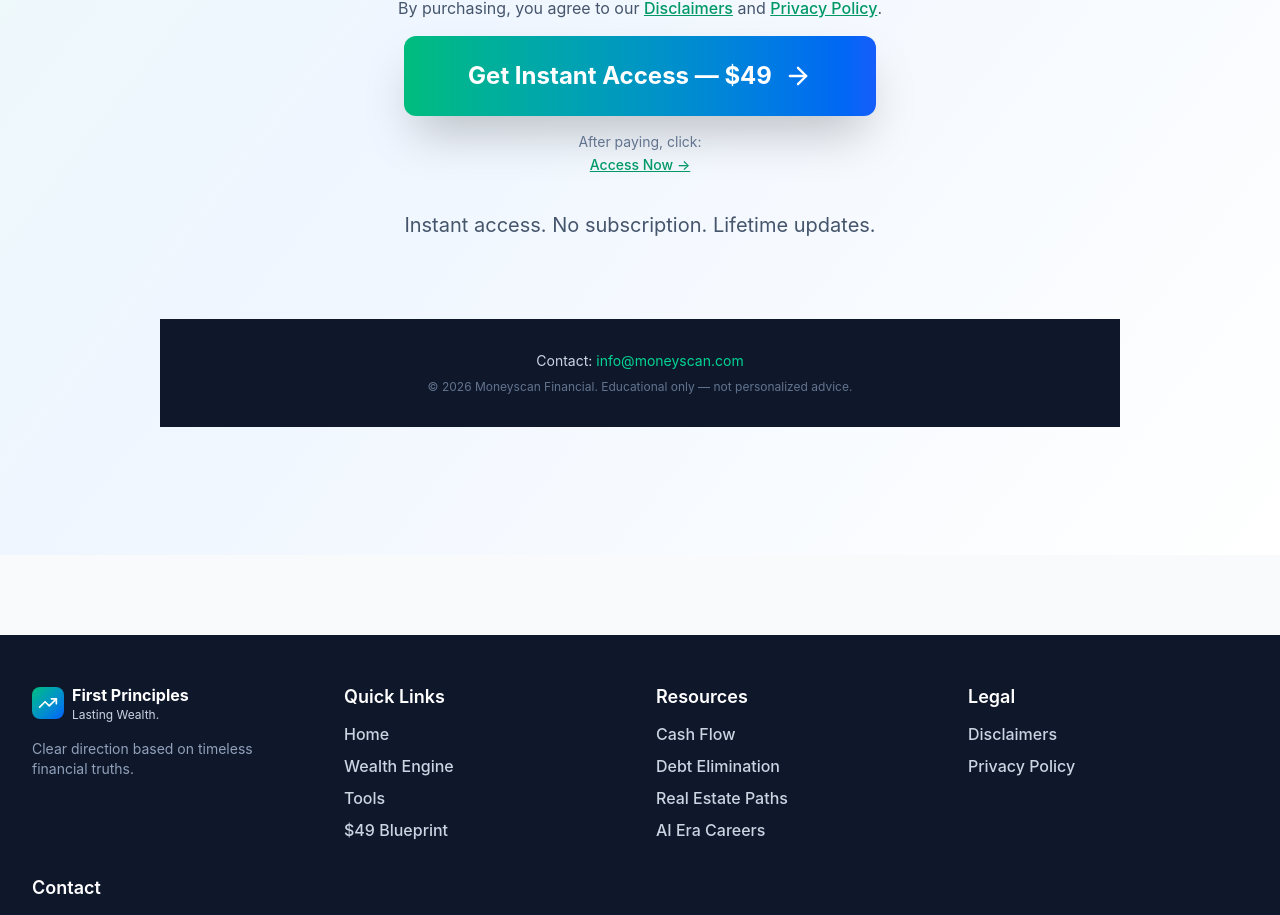
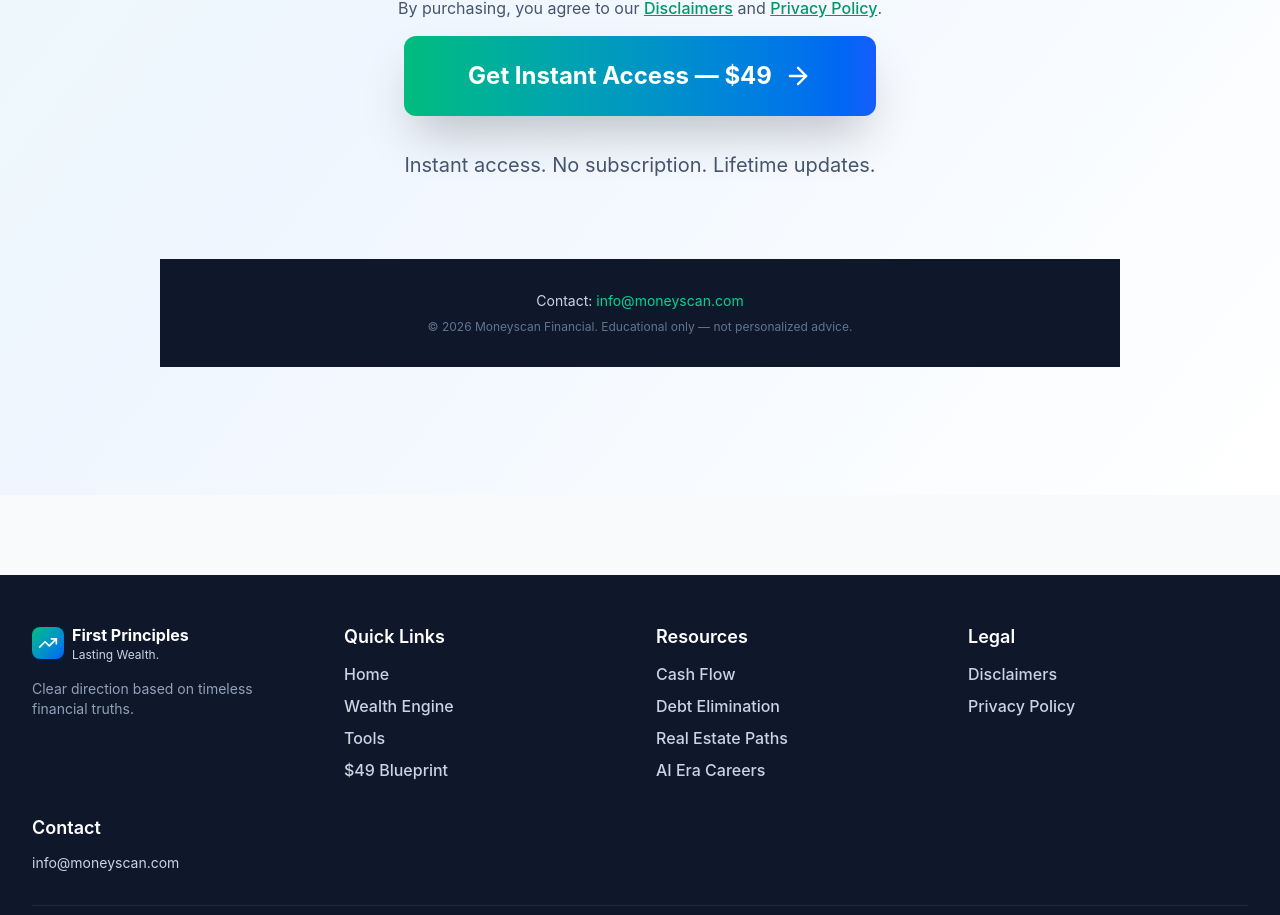
Before and after one commit to kenheger/moneyscan-site, a React (Vite) app: page / in a window 1280 px wide. Shown: the part 1079-1994 px from the top of the page. Built offline with nearby package versions, Linux system fonts and the light colour scheme.

Commit message:
Remove After paying instructions

```diff
--- a/src/app/components/Moneyscan.tsx
+++ b/src/app/components/Moneyscan.tsx
@@ -150,10 +150,7 @@ export default function Moneyscan({ onNavigate, hasLeftLanding, stripeCheckoutUr
                 <ArrowRight className="w-7 h-7 group-hover:translate-x-2 transition-transform" />
               </button>
               <div className="mt-4">
-                <p className="text-sm text-slate-500">After paying, click:</p>
-                <button onClick={() => { localStorage.setItem('moneyscan_unlocked', 'true'); onNavigate('home'); }} className="text-emerald-600 underline hover:text-emerald-700 text-sm">
-                  Access Now →
-                </button>
+
               </div>
             </div>
 
```
